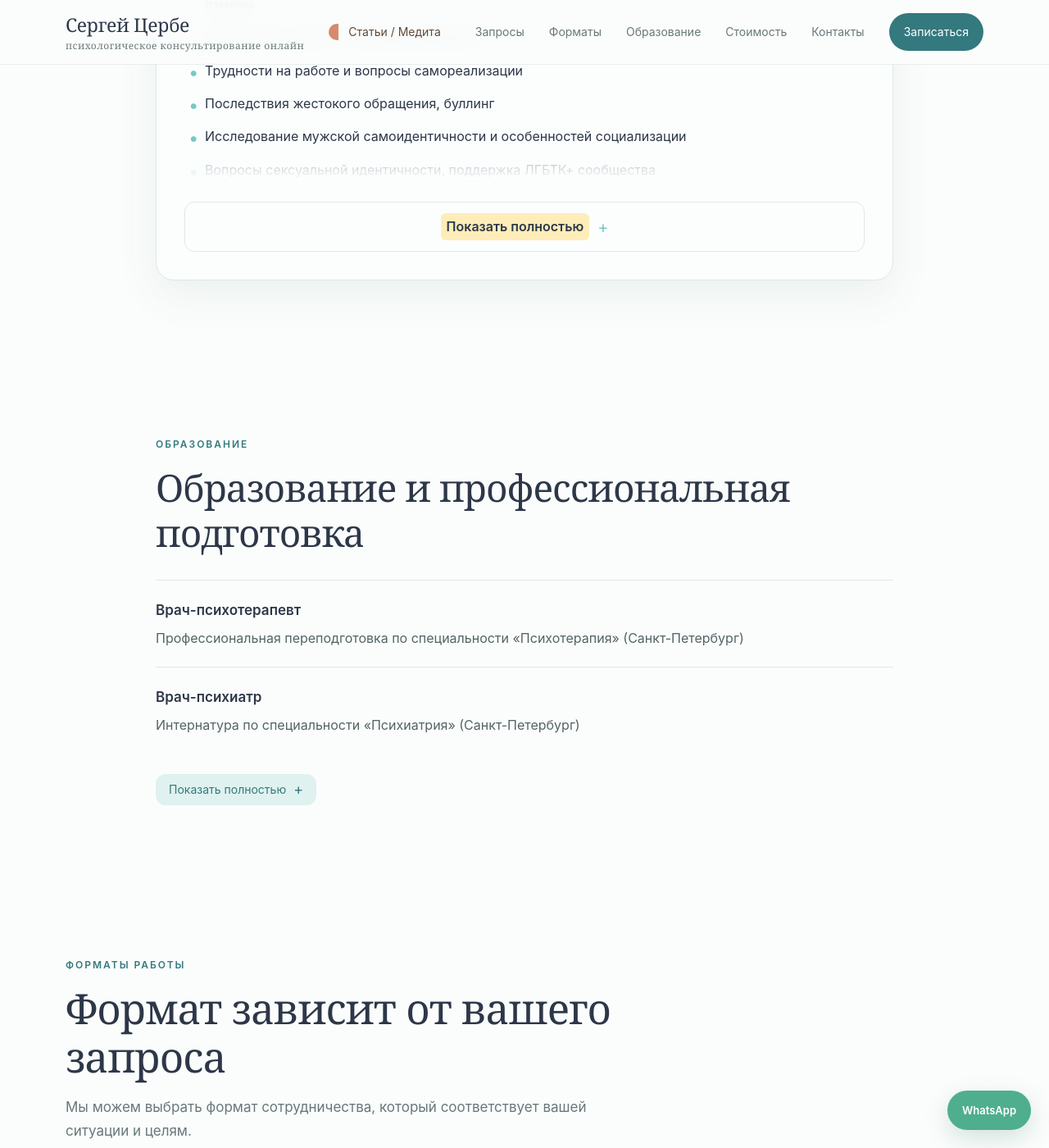
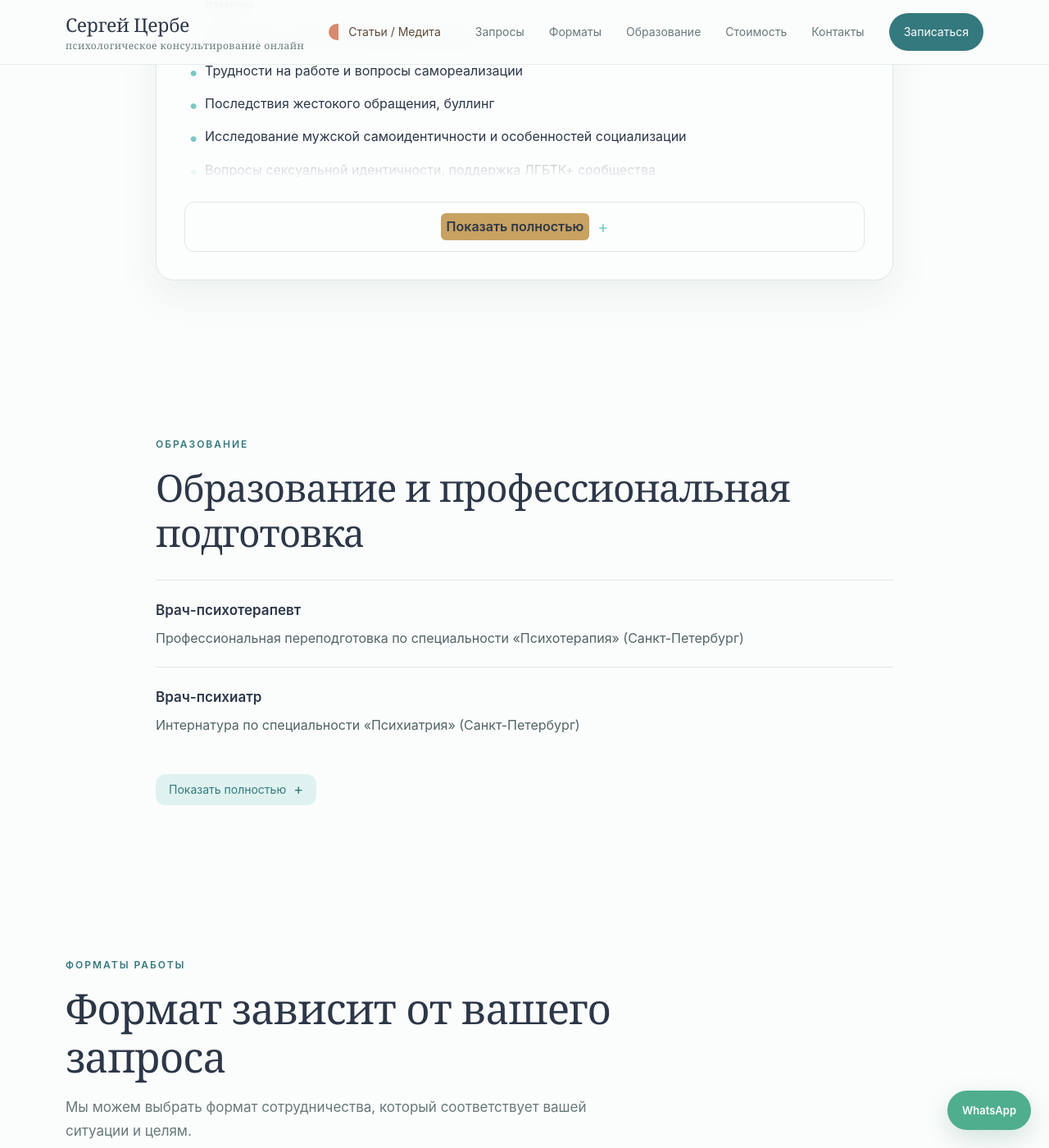
Before and after one commit to zerbe25-gif/zerbe25-gif.github.io, a Jekyll site: the page built from index.html, in a window 1280 px wide and 1400 px high, scrolled down 2205 px. Shown: the whole window at 82% size. Built offline with Jekyll 4.4.1, drawn with Linux system fonts in a browser that asks for light colours.

Commit message:
Update index.html

```diff
--- a/index.html
+++ b/index.html
@@ -22,7 +22,7 @@
       --muted: #68787a;
       --accent: #78c9c1;
       --accent-dark: #34797E;
-      --accent-orange: #ffedb9;
+      --accent-orange: #C8A261;
       --accent-light: #dff2ef;
       --white: #ffffff;
       --line: #dce9e7;
@@ -708,7 +708,7 @@
   line-height: 1.45;
 }
    .highlight {
-  background: #ffedB9;
+  background: #C8A261;
   padding: 3px 7px;
   border-radius: 6px;
   font-weight: 600;
```
